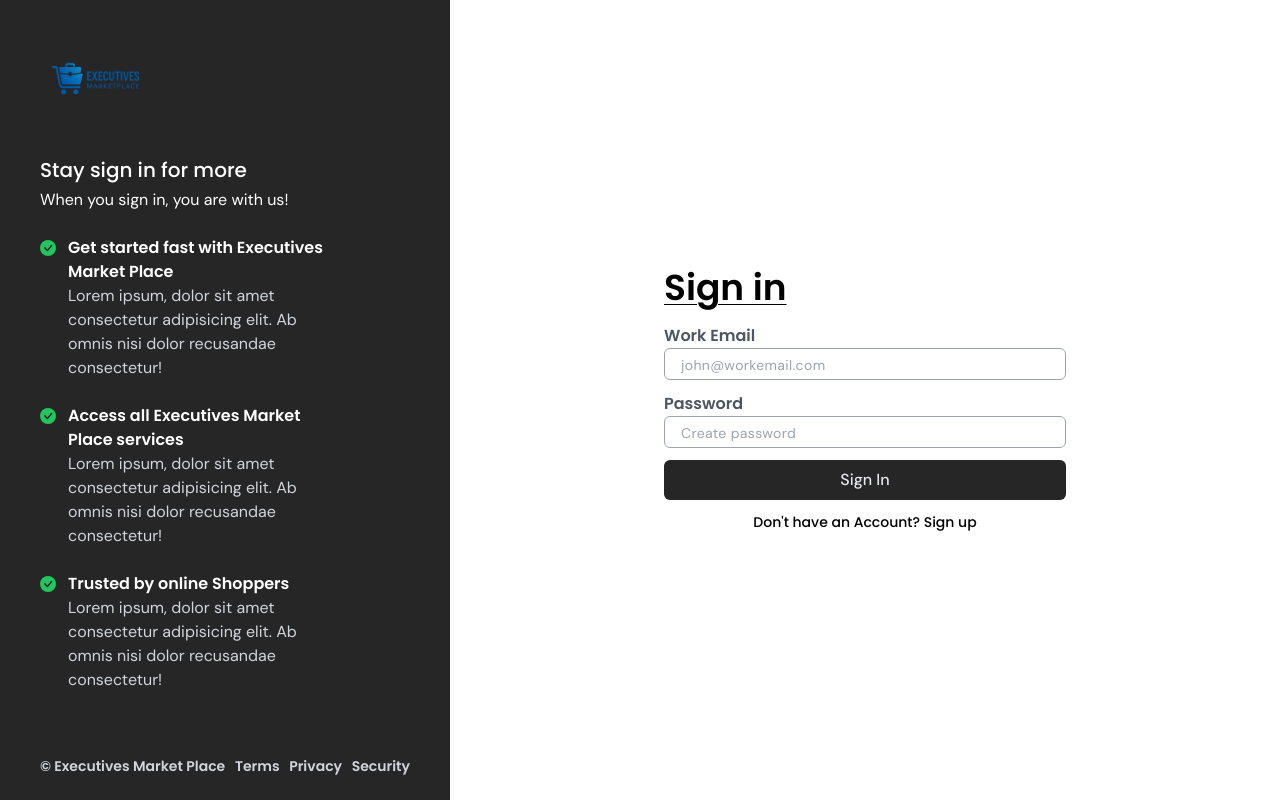
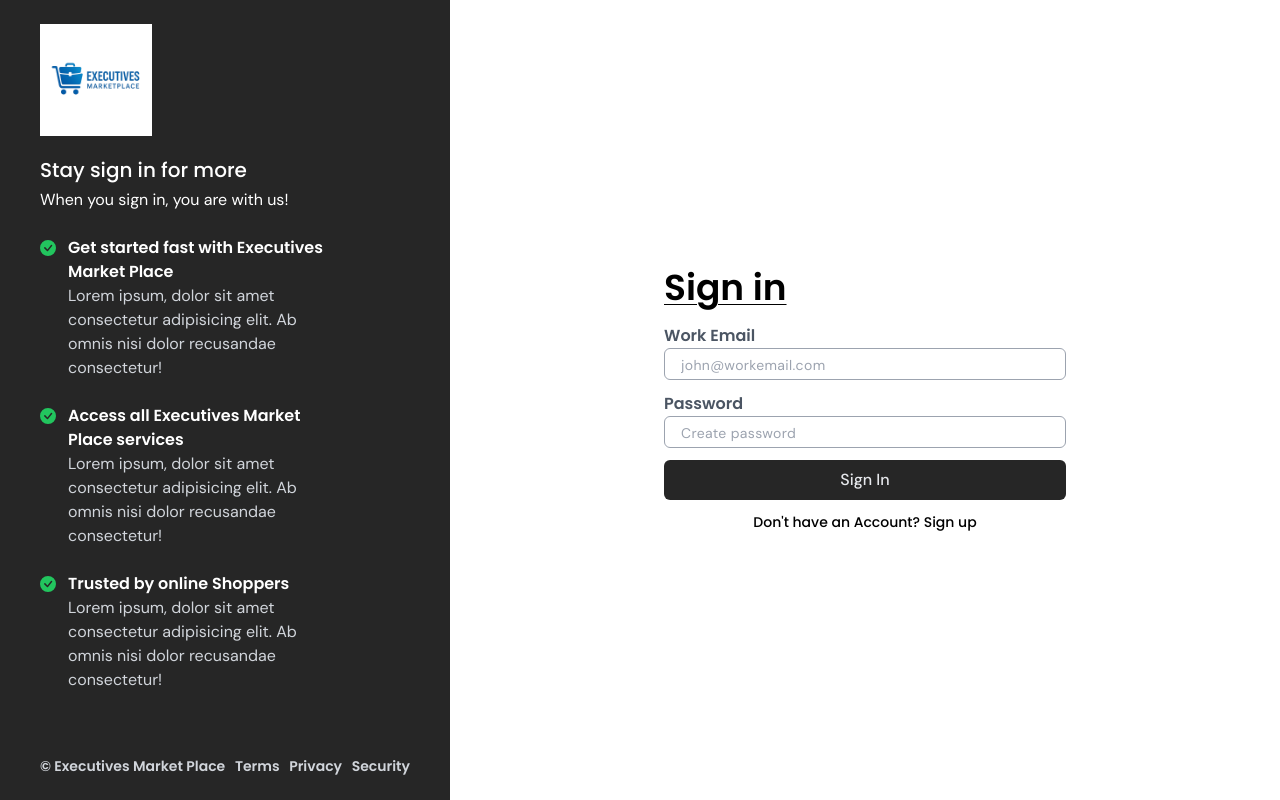
Before and after one commit to hillaryoyaro/executive-marketplace, a React (Create React App) app: page /signin in a window 1280 px wide. Built offline with nearby package versions, Linux system fonts and the light colour scheme.

Commit message:
update the SignIn page

```diff
--- a/src/pages/Account/SignIn.js
+++ b/src/pages/Account/SignIn.js
@@ -48,7 +48,7 @@ const SignIn = () => {
       <div className="w-1/2 hidden lgl:inline-flex h-full text-white">
         <div className="w-[450px] h-full bg-primeColor px-10 flex flex-col gap-6 justify-center">
           <Link to="/">
-            <img src={executivesLogo} alt="logoImg" className="w-28" />
+            <img src={executivesLogo} alt="logoImg" className="w-28 bg-white" />
           </Link>
           <div className="flex flex-col gap-1 -mt-1">
             <h1 className="font-titleFont text-xl font-medium">
```
